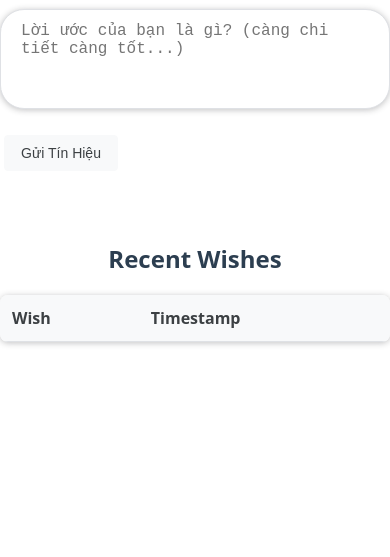
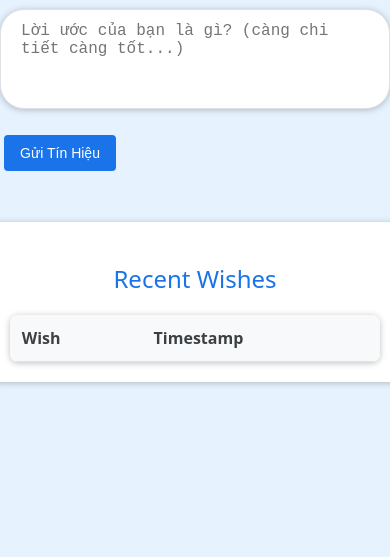
Before and after one commit to chiefjogger/happy-buddha, a website: page index.html in a window 390 px wide. Shown: the part 287-844 px from the top of the page. Drawn offline with Linux system fonts and the light colour scheme; no server answers.

Commit message:
Update style.css

```diff
--- a/style.css
+++ b/style.css
@@ -5,7 +5,7 @@ body {
     align-items: center;
     min-height: 100vh;
     margin: 0;
-    background-color: #ffffff;
+    background-color: #e6f3ff; /* Pastel blue background */
     color: #333;
 }
 
@@ -13,6 +13,8 @@ header {
     width: 100%;
     text-align: center;
     padding: 20px 0;
+    background-color: #ffffff;
+    box-shadow: 0 1px 6px rgba(32,33,36,0.28);
 }
 
 .logo {
@@ -28,12 +30,17 @@ main {
     width: 100%;
     max-width: 600px;
     margin-top: 50px;
+    background-color: #ffffff;
+    padding: 30px;
+    border-radius: 8px;
+    box-shadow: 0 1px 6px rgba(32,33,36,0.28);
 }
 
 h1 {
-    color: #2c3e50;
+    color: #1a73e8; /* Google blue */
     font-size: 30px;
     margin-bottom: 25px;
+    font-weight: normal;
 }
 
 #wishForm {
@@ -60,32 +67,30 @@ textarea {
 }
 
 button {
-    background-color: #f8f9fa;
-    border: 1px solid #f8f9fa;
+    background-color: #1a73e8; /* Google blue */
+    border: none;
     border-radius: 4px;
-    color: #3c4043;
+    color: #ffffff;
     font-size: 14px;
     margin: 11px 4px;
     padding: 0 16px;
-    line-height: 27px;
+    line-height: 36px;
     height: 36px;
     min-width: 54px;
     text-align: center;
     cursor: pointer;
     user-select: none;
+    transition: background-color 0.3s;
 }
 
 button:hover {
-    box-shadow: 0 1px 1px rgba(0,0,0,.1);
-    background-color: #f8f9fa;
-    border: 1px solid #dadce0;
-    color: #202124;
+    background-color: #1765cc; /* Darker blue on hover */
 }
 
 .testimonial {
     margin-top: 20px;
     font-size: 14px;
-    color: #4A90E2;
+    color: #5f6368; /* Google gray */
 }
 
 #responseContainer {
@@ -122,14 +127,20 @@ button:hover {
     margin-top: 40px;
     width: 100%;
     max-width: 600px;
+    background-color: #ffffff;
+    padding: 30px;
+    border-radius: 8px;
+    box-shadow: 0 1px 6px rgba(32,33,36,0.28);
 }
 
 #recentWishes h2 {
-    color: #2c3e50;
+    color: #1a73e8; /* Google blue */
     font-size: 24px;
     margin-bottom: 15px;
     text-align: center;
+    font-weight: normal;
 }
+
 #wishesTable {
     width: 100%;
     border-collapse: collapse;
@@ -165,7 +176,8 @@ button:hover {
 }
 
 @media (max-width: 600px) {
-    main {
+    main, #recentWishes {
         width: 95%;
+        padding: 20px;
     }
 }
```
